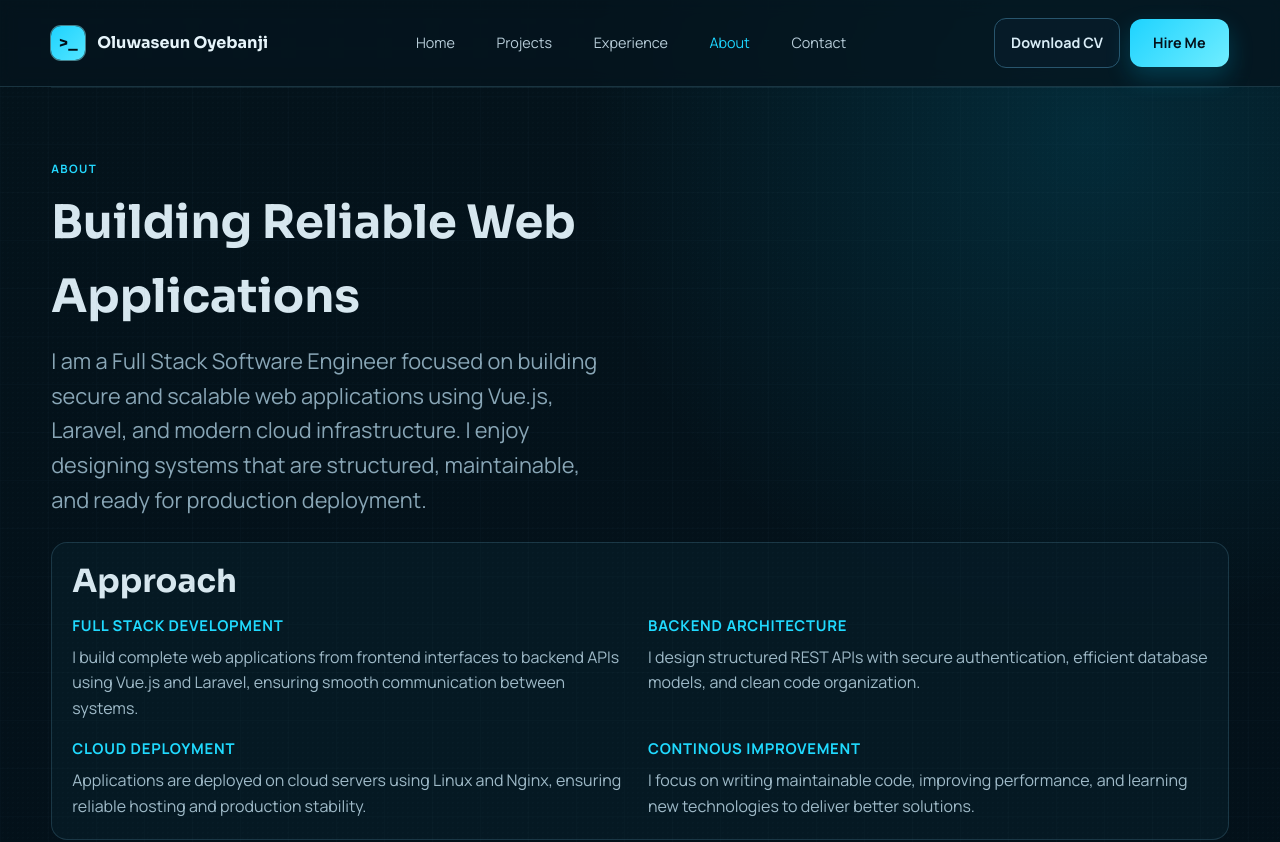
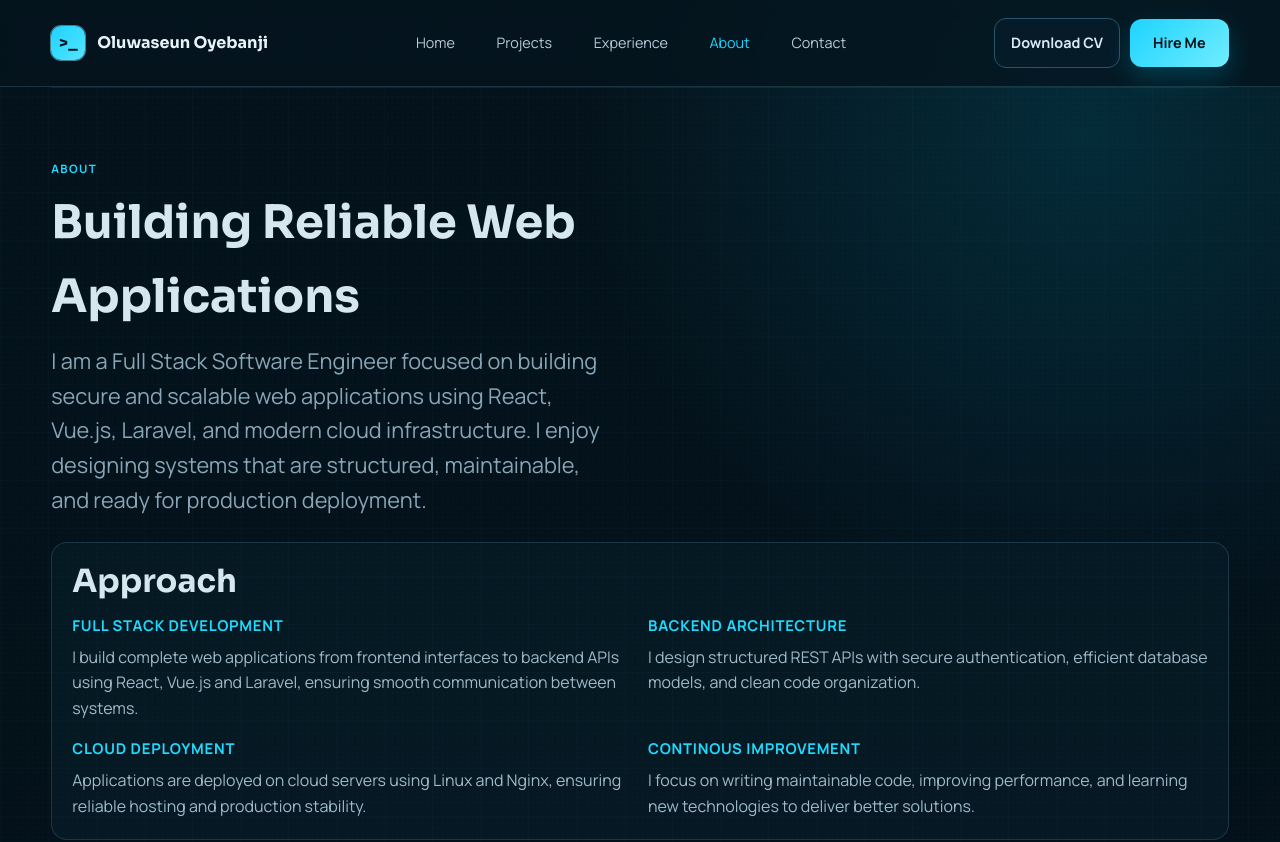
Before and after one commit to seunshyne/myPortfolio, a Vue app: page /about in a window 1280 px wide. Shown: the top 842 px of the page. Built offline with nearby package versions, Linux system fonts and the light colour scheme.

Commit message:
Picture slide added for Projects

```diff
--- a/src/assets/main.css
+++ b/src/assets/main.css
@@ -699,7 +699,8 @@ h2 {
   width: 100%;
   height: 100%;
   min-height: 420px;
-  object-fit: cover;
+  object-fit: contain;
+  background: #071b27;
 }
 
 .gallery-nav {
@@ -796,7 +797,8 @@ h2 {
   display: block;
   width: 100%;
   aspect-ratio: 4 / 3;
-  object-fit: cover;
+  object-fit: contain;
+  background: #071b27;
 }
 
 .diagram-card,
--- a/src/views/AboutView.vue
+++ b/src/views/AboutView.vue
@@ -5,7 +5,7 @@
       <h2>Building Reliable Web Applications</h2>
       <p class="projects-sub">
         I am a Full Stack Software Engineer focused on building secure and
-        scalable web applications using Vue.js, Laravel, and modern cloud
+        scalable web applications using  React, Vue.js, Laravel, and modern cloud
         infrastructure. I enjoy designing systems that are structured,
         maintainable, and ready for production deployment.
       </p>
@@ -17,7 +17,7 @@
           <h4>Full Stack Development</h4>
           <p>
             I build complete web applications from frontend interfaces to
-            backend APIs using Vue.js and Laravel, ensuring smooth communication
+            backend APIs using React, Vue.js and Laravel, ensuring smooth communication
             between systems.
           </p>
         </div>
--- a/src/views/HomeView.vue
+++ b/src/views/HomeView.vue
@@ -51,7 +51,7 @@ jobs:
           <p class="stack-icon">FE</p>
           <h3>Frontend Development</h3>
           <p>
-            Developing responsive user interfaces using Vue.js, JavaScript, HTML, and modern CSS practices.
+            Developing responsive user interfaces using React, Vue.js, JavaScript, HTML, and modern CSS practices.
           </p>
         </article>
         <article class="stack-card">
```
